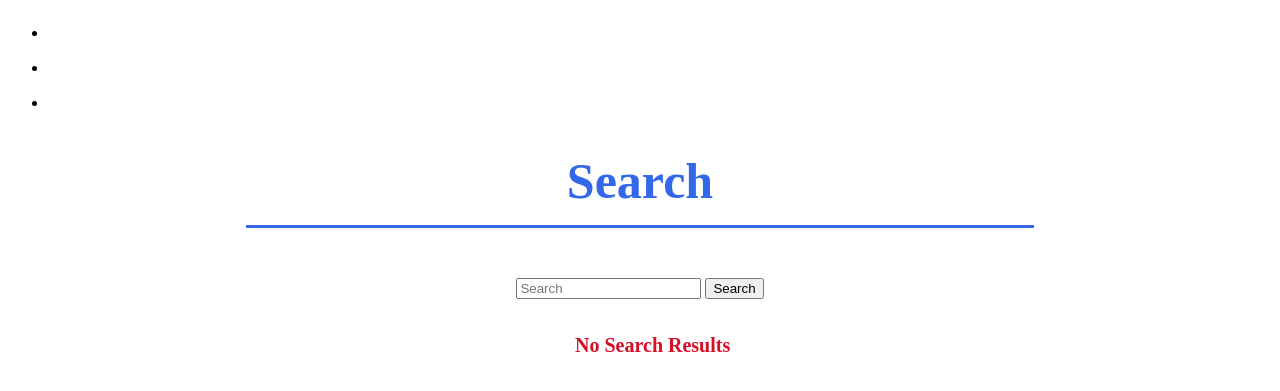
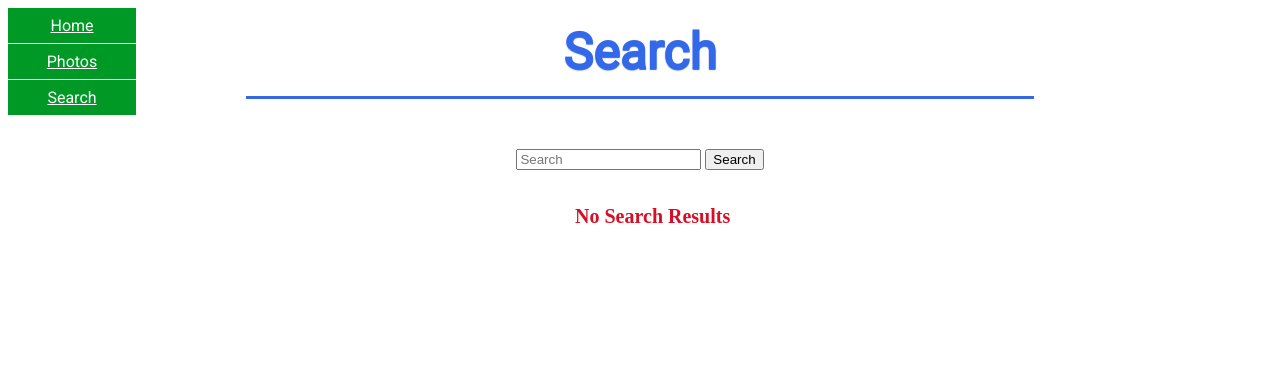
Before and after one commit to GChien44/tutorial-v2, a Python web app: template templates/search.html in a window 1280 px wide. Shown: the top 391 px of the page. Run offline with Jinja, Linux system fonts and the light colour scheme; the template is opened without the code that fills it, so the values that code supplies are empty.

Commit message:
Changed style

```diff
--- a/stylesheets/style.css
+++ b/stylesheets/style.css
@@ -13,22 +13,22 @@ ul.links {
 }
 
 /* Links to other pages */
-li a {
+ul.links li a {
   display: block;
   color: white;
   padding: 8px 8px;
   text-align: center;
-  font: Roboto;
+  font-family: 'Roboto', sans-serif;
   border-bottom: 1px solid white;
 }
 
 /* No division between last link and bottom of sidebar */
-li:last-child {
+ul.links li:last-child {
   border-bottom: none;
 }
 
 /* Change color of links when hovered over */
-li a:hover {
+ul.links li a:hover {
   background-color: #EEB211;
   color: white;
 }
@@ -37,7 +37,8 @@ li a:hover {
 h1 {
   color: #3369E8;
   text-align: center;
-  font: Roboto;
+  text-shadow: 0px 1px 1px #3369E8;
+  font-family: 'Roboto', sans-serif;
   font-size: 50px;
   border-bottom: 3px solid #3369E8;
   padding: 15px;
@@ -51,23 +52,22 @@ h2 {
   color: #D50F25;
   text-align: center;
   font-size: 20px;
-  font: Roboto;
 }
 
 ul.notification {
   margin: 10px;
   margin-left: 20%;
   list-style-type: circle;
-
+  font-family: 'Roboto', sans-serif;
 }
 
 ul.notification li {
   color: #D50F25;
 }
 
-li p {
+ul.notification li p {
   font-size: 20px;
-  font: Roboto;
+  font-family: 'Roboto', serif;
   color: black;
 }
 
@@ -108,7 +108,7 @@ div.thumbnail img {
 div.descent {
   padding: 10px;
   text-align: center;
-  font: Roboto;
+  font-family: 'Roboto', sans-serif;
 }
 
 /* Format pop-up that appears when a thumbnail is clicked */
@@ -150,7 +150,7 @@ div.mySlides img {
   width: 80%;
   max-width: 700px;
   text-align: center;
-  font: Roboto;
+  font-family: 'Roboto', sans-serif;
   padding: 10px 0;
   height: 50px;
 }
@@ -191,6 +191,7 @@ div.mySlides {
   color: white;
   font-weight: bold;
   font-size: 20px;
+  font-family: 'Roboto', sans-serif;
   transition: 0.6s ease;
   border-radius: 0 3px 3px 0;
   user-select: none;
@@ -213,7 +214,7 @@ div.mySlides {
 .numbertext {
   color: #f2f2f2;
   font-size: 12px;
-  font: Roboto;
+  font-family: 'Roboto', sans-serif;
   padding: 8px 12px;
   position: absolute;
   top: 0;
@@ -229,6 +230,6 @@ div.mySlides {
 /* Center the search bar on the Search page */
 form.search {
   text-align: center;
-  font: Roboto;
+  font-family: 'Roboto', sans-serif;
   margin-top: 50px;
 }
--- a/templates/notifications.html
+++ b/templates/notifications.html
@@ -4,6 +4,7 @@
   <head>
     <title>Notifications/Home</title>
     <link rel="stylesheet" type="text/css" href="/stylesheets/style.css">
+    <link href="https://fonts.googleapis.com/css?family=Roboto" rel="stylesheet">
   </head>
 
   <body>
@@ -20,7 +21,7 @@
 
     {% for notification in notifications %}
     <ul class="notification">
-      <li><p><small style="font-size:12px;"> {{notification.date.strftime('%B %d %Y %I:%M')}} UTC: </small>{{notification.message}}</p></li>
+      <li><p><small style="font-size:12px;"> {{notification.date.strftime('%B %d %Y %I:%M')}} UTC:  </small>{{notification.message}}</p></li>
     </ul>
     {% endfor %}
 
--- a/templates/photos.html
+++ b/templates/photos.html
@@ -4,11 +4,12 @@
   <head>
     <title>Photos</title>
     <link rel="stylesheet" type="text/css" href="/stylesheets/style.css">
+    <link href="https://fonts.googleapis.com/css?family=Roboto" rel="stylesheet">
   </head>
 
   <body>
 
-    <ul>
+    <ul class="links">
       <li><a href="/">Home</a></li>
       <li><a href="/photos">Photos</a></li>
       <li><a href="/search">Search</a></li>
--- a/templates/search.html
+++ b/templates/search.html
@@ -4,11 +4,12 @@
   <head>
     <title>Search</title>
     <link rel="stylesheet" type="text/css" href="/stylesheets/style.css">
+    <link href="https://fonts.googleapis.com/css?family=Roboto" rel="stylesheet">
   </head>
 
   <body>
 
-    <ul>
+    <ul class="links">
       <li><a href="/">Home</a></li>
       <li><a href="/photos">Photos</a></li>
       <li><a href="/search">Search</a></li>
```
